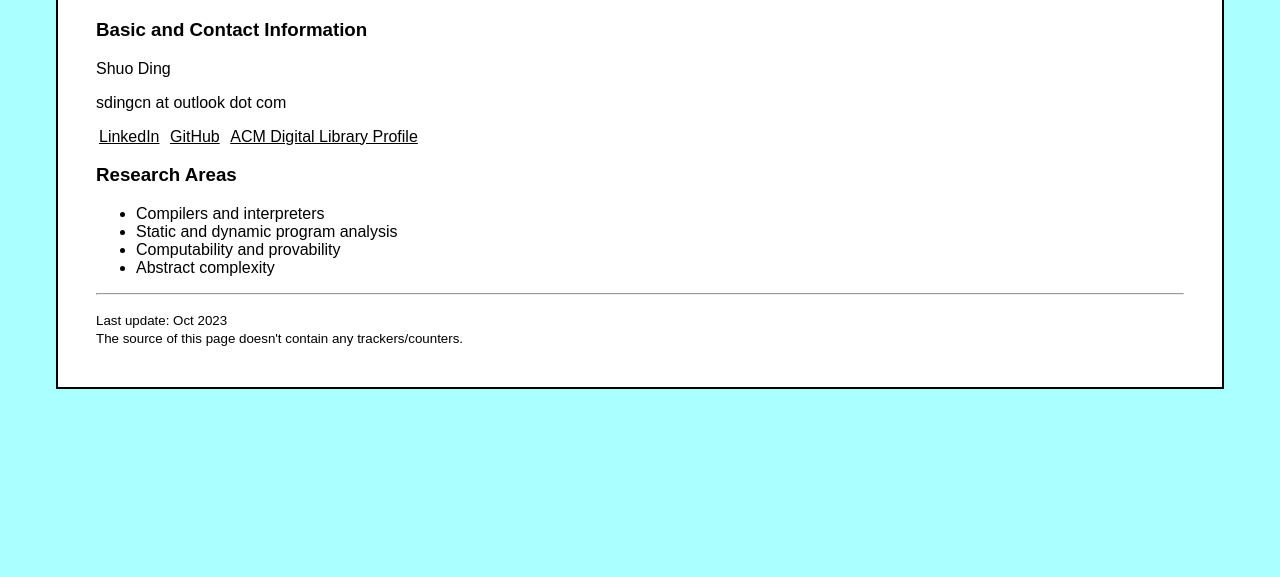
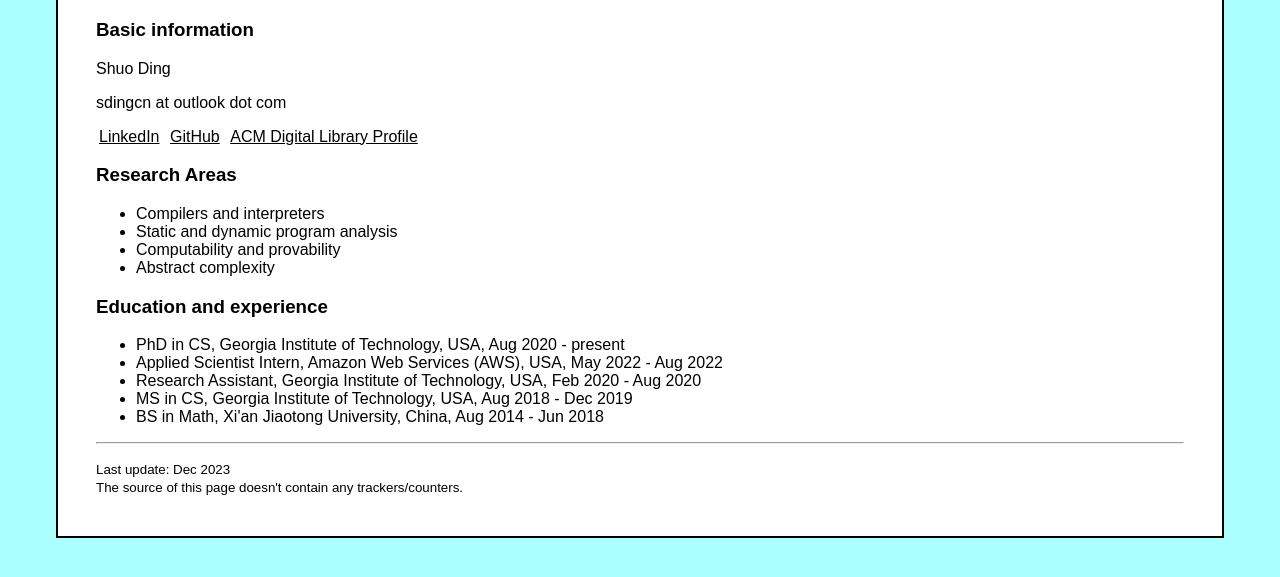
Before and after one commit to sdingcn/sdingcn.github.io, a plain HTML site: page index.html in a window 1280 px wide. Shown: the part 127-704 px from the top of the page. Drawn offline with Linux system fonts and the light colour scheme.

Commit message:
education & experience list

```diff
--- a/index.html
+++ b/index.html
@@ -8,7 +8,7 @@
   </head>
   <body>
     <h1>Welcome</h1>
-    <h3>Basic and Contact Information</h3>
+    <h3>Basic information</h3>
     <p>Shuo Ding</p>
     <p>sdingcn at outlook dot com</p>
     <p>
@@ -23,10 +23,18 @@
       <li>Computability and provability</li>
       <li>Abstract complexity</li>
     </ul>
+    <h3>Education and experience</h3>
+    <ul>
+      <li>PhD in CS, Georgia Institute of Technology, USA, Aug 2020 - present</li>
+      <li>Applied Scientist Intern, Amazon Web Services (AWS), USA, May 2022 - Aug 2022</li>
+      <li>Research Assistant, Georgia Institute of Technology, USA, Feb 2020 - Aug 2020</li>
+      <li>MS in CS, Georgia Institute of Technology, USA, Aug 2018 - Dec 2019</li>
+      <li>BS in Math, Xi'an Jiaotong University, China, Aug 2014 - Jun 2018</li>
+    </ul>
     <hr>
     <p>
       <small>
-        Last update: Oct 2023<br>
+        Last update: Dec 2023<br>
         The source of this page doesn't contain any trackers/counters.
       </small>
     </p>
```
